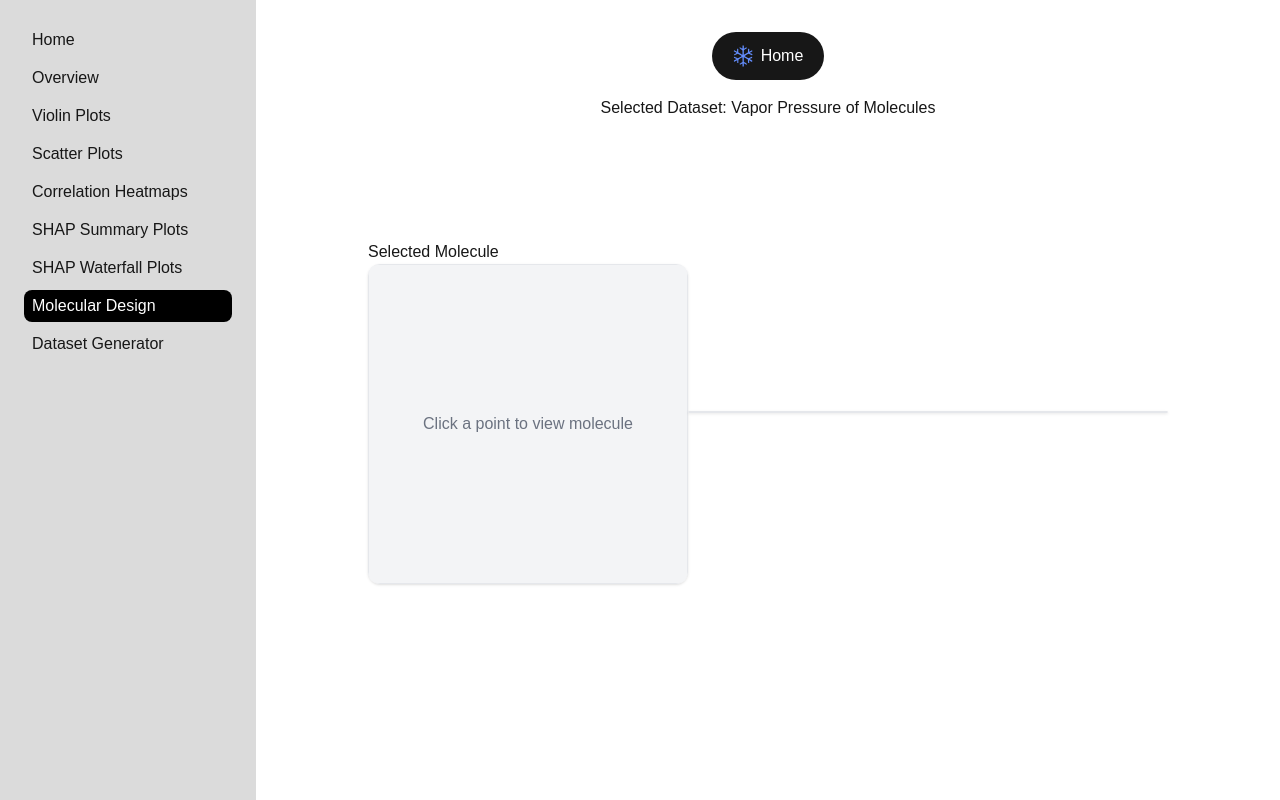
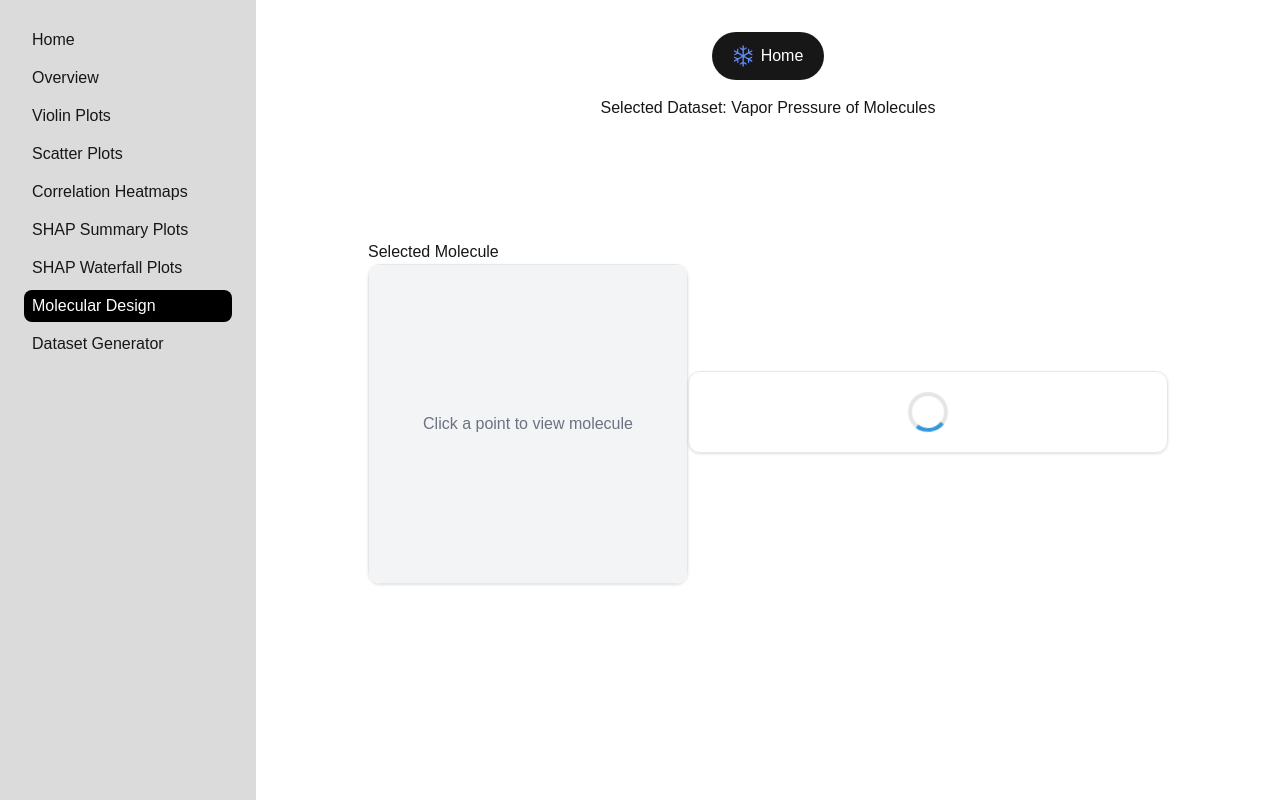
Before and after one commit to kylecsnow/js-ml-dashboard, a Next.js app in the folder frontend/: page /molecular-design in a window 1280 px wide. Built offline with nearby package versions, Linux system fonts and the light colour scheme.

Commit message:
add new loading spinner logic to more pages

```diff
--- a/frontend/app/molecular-design/page.tsx
+++ b/frontend/app/molecular-design/page.tsx
@@ -3,8 +3,9 @@
 import dynamic from 'next/dynamic';
 import Image from "next/image";
 import Link from 'next/link';
-import Script from 'next/script';
+// import Script from 'next/script';
 import Sidebar from '@/app/components/Sidebar';
+import Spinner from '../components/Spinner';
 import { PlotDataType } from '@/types/types';
 // import SmilesDrawer from 'smiles-drawer';
 import { useState, useEffect, useRef, useCallback } from 'react';
@@ -69,6 +70,7 @@ const MolecularDesignPage = () => {
   const [selectedMoleculeImage, setSelectedMoleculeImage] = useState<string | null>(null);
   const [selectedPoint, setSelectedPoint] = useState<{x: number, y: number} | null>(null);
   const [colorProp, setColorProp] = useState<string[] | null>(null);
+  const [isLoading, setIsLoading] = useState(true);
 
   // const hiddenButtonsConfig = getHiddenButtonsConfig();
   const [hasError, setHasError] = useState(false);
@@ -140,7 +142,6 @@ const MolecularDesignPage = () => {
 
     fetchMolecularSpacePlotData();
   }, [molgenResults, selectedModel, colorProp]);
-
 
 
   const handlePointClick = async (pointData: any) => {
@@ -281,6 +282,20 @@ const MolecularDesignPage = () => {
   };
 
 
+  // TODO: someday, figure out how to pull this out as a function that can be imported to any page
+  // handle plot rendering detection
+  useEffect(() => {
+    if (plotData) {
+      // Add a small delay to ensure the plot is fully rendered
+      const timer = setTimeout(() => {
+        setIsLoading(false);
+      }, 500); // Adjust this delay if needed
+
+      return () => clearTimeout(timer);
+    }
+  }, [plotData]);
+
+
   return (
     <>
       {/* TODO: try to get these 3 Scripts working */}
@@ -361,7 +376,8 @@ const MolecularDesignPage = () => {
               </div>
             </div>
             <div className="rounded-xl border bg-card text-card-foreground shadow w-full max-w-4xl">
-              {plotData && (
+            {isLoading ? <Spinner /> :
+              plotData && (
                 <Plot
                 data={[
                   ...plotData.data,
--- a/frontend/app/shap-summary-plots/page.tsx
+++ b/frontend/app/shap-summary-plots/page.tsx
@@ -94,6 +94,20 @@ const ShapSummaryPlotsPage = () => {
   }, [selectedModel, selectedOutputVariable]);
 
 
+  // TODO: someday, figure out how to pull this out as a function that can be imported to any page
+  // handle plot rendering detection
+  useEffect(() => {
+    if (plotData) {
+      // Add a small delay to ensure the plot is fully rendered
+      const timer = setTimeout(() => {
+        setIsLoading(false);
+      }, 300); // Adjust this delay if needed
+
+      return () => clearTimeout(timer);
+    }
+  }, [plotData]);
+
+
   return (
     <div className="flex min-h-screen">
       <Sidebar />
--- a/frontend/app/shap-waterfall-plots/page.tsx
+++ b/frontend/app/shap-waterfall-plots/page.tsx
@@ -115,6 +115,20 @@ const ShapWaterfallPlotsPage = () => {
   }, [selectedModel, selectedOutputVariable, selectedSample]);
 
 
+  // TODO: someday, figure out how to pull this out as a function that can be imported to any page
+  // handle plot rendering detection
+  useEffect(() => {
+    if (plotData) {
+      // Add a small delay to ensure the plot is fully rendered
+      const timer = setTimeout(() => {
+        setIsLoading(false);
+      }, 100); // Adjust this delay if needed
+
+      return () => clearTimeout(timer);
+    }
+  }, [plotData]);
+
+
   return (
     <div className="flex min-h-screen">
       <Sidebar />
@@ -155,7 +169,7 @@ const ShapWaterfallPlotsPage = () => {
             name="selected-variables"
             classNamePrefix="select"
           />
-        <label>{"Selected a sample from the dataset:"}</label>
+        <label>{"Select a sample from the dataset:"}</label>
         <Select
             options={sampleOptions}
             onChange={(selected: { value: string; label: string } | null) => {
--- a/frontend/app/violin-plots/page.tsx
+++ b/frontend/app/violin-plots/page.tsx
@@ -54,13 +54,14 @@ const ViolinPlotsPage = () => {
   }, [selectedModel, boxPlotToggle, dataPointsToggle]);
 
 
-  // Add this useEffect to handle plot rendering detection
+  // TODO: someday, figure out how to pull this out as a function that can be imported to any page
+  // handle plot rendering detection
   useEffect(() => {
     if (plotData) {
       // Add a small delay to ensure the plot is fully rendered
       const timer = setTimeout(() => {
         setIsLoading(false);
-      }, 500); // Adjust this delay if needed
+      }, 300); // Adjust this delay if needed
 
       return () => clearTimeout(timer);
     }
```
